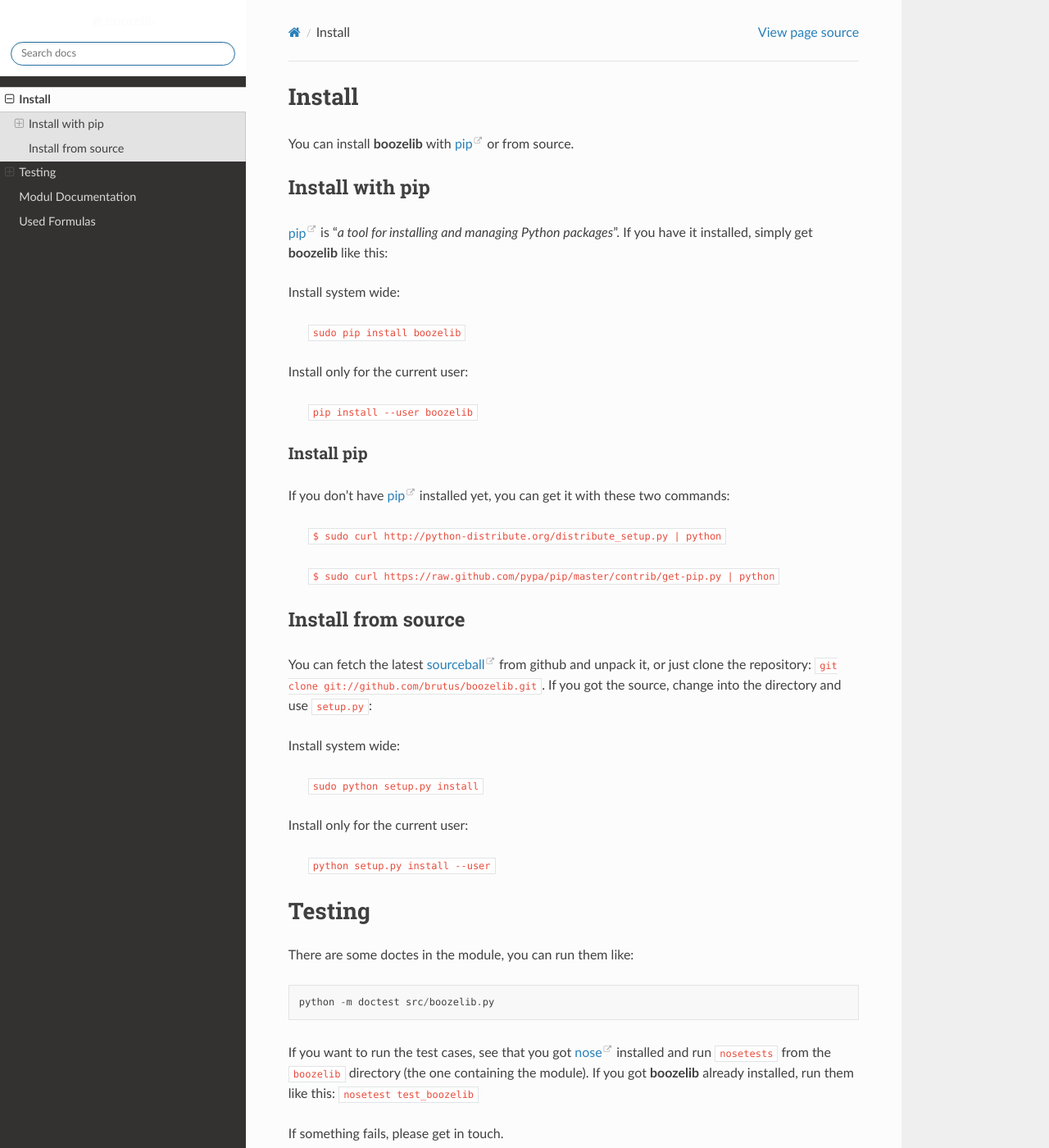
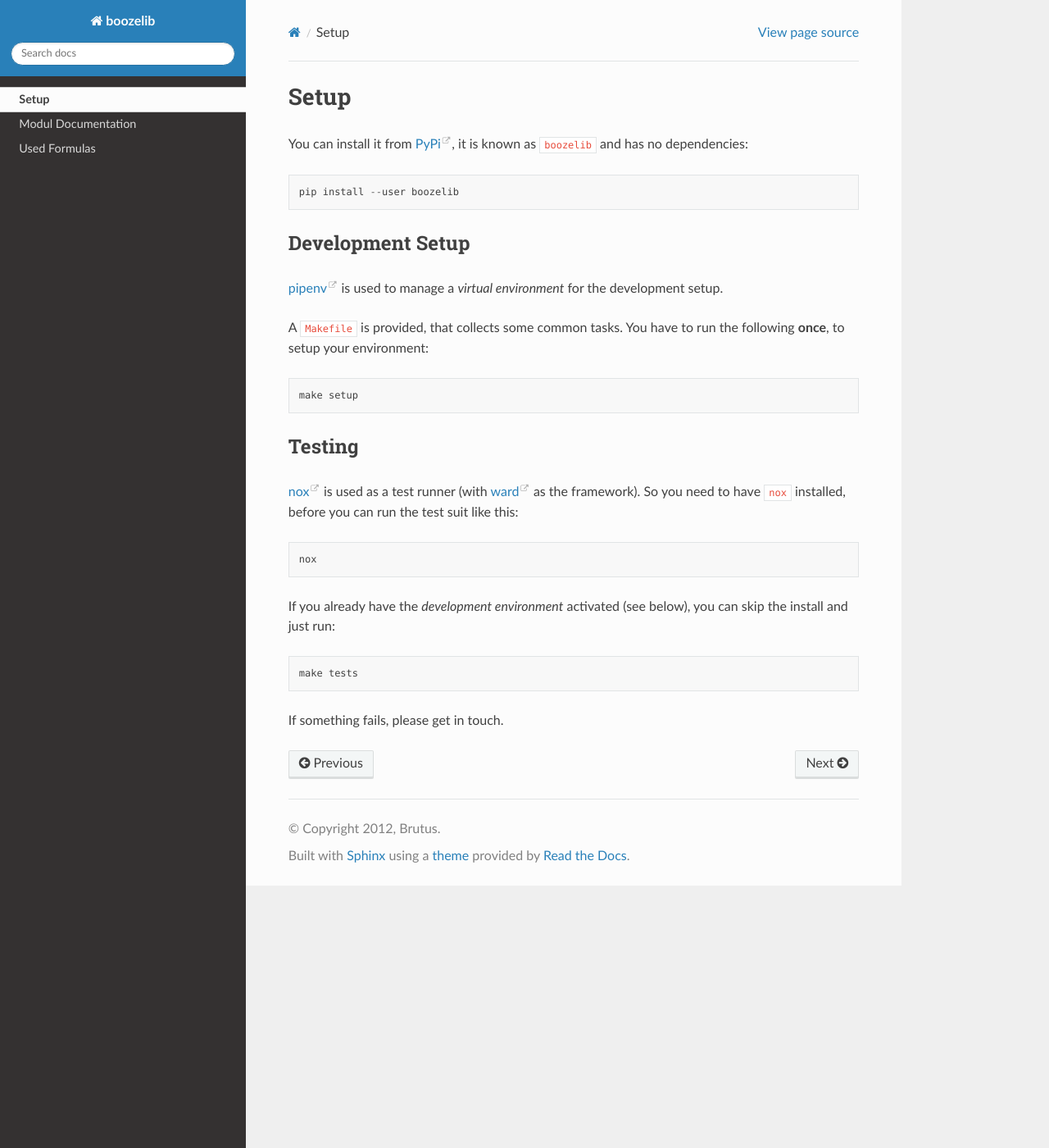
Before and after one commit to brutus/boozelib, a Sphinx documentation site: the page built from docs/install.rst, in a window 1280 px wide and 1400 px high. Shown: the whole window at 82% size. Built offline with Sphinx 7.4.7 and the Read the Docs theme 2.0.0, drawn with Linux system fonts in a browser that asks for light colours; some of the changed text lies outside the part shown.

Commit message:
:pencil: update docs

```diff
--- a/docs/conf.py
+++ b/docs/conf.py
@@ -24,7 +24,7 @@
 # Add any Sphinx extension module names here, as strings. They can be
 # extensions coming with Sphinx (named 'sphinx.ext.*') or your custom
 # ones.
-extensions = []
+extensions = ["sphinx.ext.autodoc", "sphinx.ext.todo", "sphinx.ext.viewcode"]
 
 # Add any paths that contain templates here, relative to this directory.
 templates_path = ["_templates"]
@@ -45,7 +45,6 @@
     "display_version": True,
     "prev_next_buttons_location": "bottom",
     "style_external_links": True,
-    "style_nav_header_background": "white",
     # Toc options
     "collapse_navigation": True,
     "sticky_navigation": True,
--- /dev/null
+++ b/docs/includes/links.rst
@@ -0,0 +1,7 @@
+.. _`documentation`: https://boozelib.readthedocs.org/
+.. _`formulas`: https://boozelib.readthedocs.org/en/latest/formulas.html
+.. _`issue tracker`: https://github.com/brutus/boozelib/issues
+.. _`nox`: https://nox.thea.codes/
+.. _`pipenv`: https://pipenv.pypa.io/
+.. _`pypi`: https://pypi.org/project/BoozeLib/
+.. _`ward`: https://wardpy.com/
--- a/docs/install.rst
+++ b/docs/install.rst
@@ -1,67 +1,35 @@
-Install
-=======
+=====
+Setup
+=====
 
-You can install **boozelib** with pip_ or from source.
+You can install it from `PyPi`_, it is known as ``boozelib`` and has no
+dependencies::
 
-Install with pip
-----------------
+    pip install --user boozelib
 
-pip_ is "*a tool for installing and managing Python packages*". If you have it
-installed, simply get **boozelib** like this:
+Development Setup
+=================
 
-Install system wide:
+`pipenv`_ is used to manage a *virtual environment* for the development setup.
 
-  ``sudo pip install boozelib``
+A ``Makefile`` is provided, that collects some common tasks. You have to run
+the following **once**, to setup your environment::
 
-Install only for the current user:
-
-  ``pip install --user boozelib``
-
-Install pip
-~~~~~~~~~~~
-
-If you don't have pip_ installed yet, you can get it with these two commands:
-
-  ``$ sudo curl http://python-distribute.org/distribute_setup.py | python``
-
-  ``$ sudo curl https://raw.github.com/pypa/pip/master/contrib/get-pip.py | python``
-
-Install from source
--------------------
-
-You can fetch the latest sourceball_ from github and unpack it, or just clone
-the repository: ``git clone git://github.com/brutus/boozelib.git``. If you got
-the source, change into the directory and use ``setup.py``:
-
-Install system wide:
-
-  ``sudo python setup.py install``
-
-Install only for the current user:
-
-  ``python setup.py install --user``
+    make setup
 
 Testing
 =======
 
-There are some doctes in the module, you can run them like::
+`nox`_ is used as a test runner (with `ward`_ as the framework). So you need
+to have ``nox`` installed, before you can run the test suit like this::
 
-	python -m doctest src/boozelib.py
+    nox
 
-If you want to run the test cases, see that you got nose_ installed and run
-``nosetests`` from the ``boozelib`` directory (the one containing the module).
-If you got **boozelib** already installed, run them like this: ``nosetest
-test_boozelib``
+If you already have the *development environment* activated (see below), you
+can skip the install and just run::
+
+    make tests
 
 If something fails, please get in touch.
 
-Install nose
-------------
-
-You can install nose_ with pip_ ``sudo pip install nose`` or propably also
-trough your OS package management, eg: ``sudo apt-get install python-nose`` or
-the like.
-
-.. _nose: http://readthedocs.org/docs/nose/en/latest/testing.html
-.. _pip: http://www.pip-installer.org/en/latest/index.html
-.. _sourceball: https://github.com/brutus/boozelib/zipball/master
+.. include:: includes/links.rst
```
Also changed, not shown: docs/formulas.rst (+6 -4 lines), docs/index.rst (+26 -18 lines).
